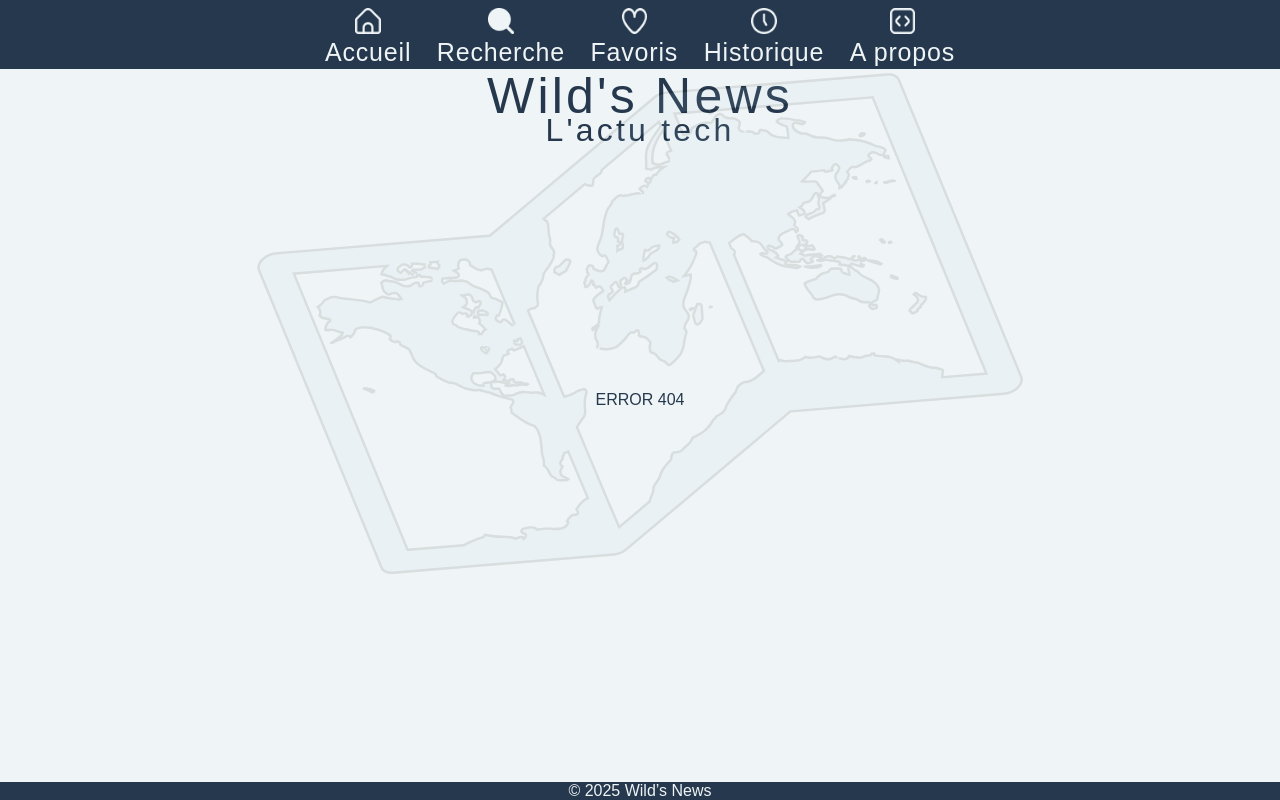
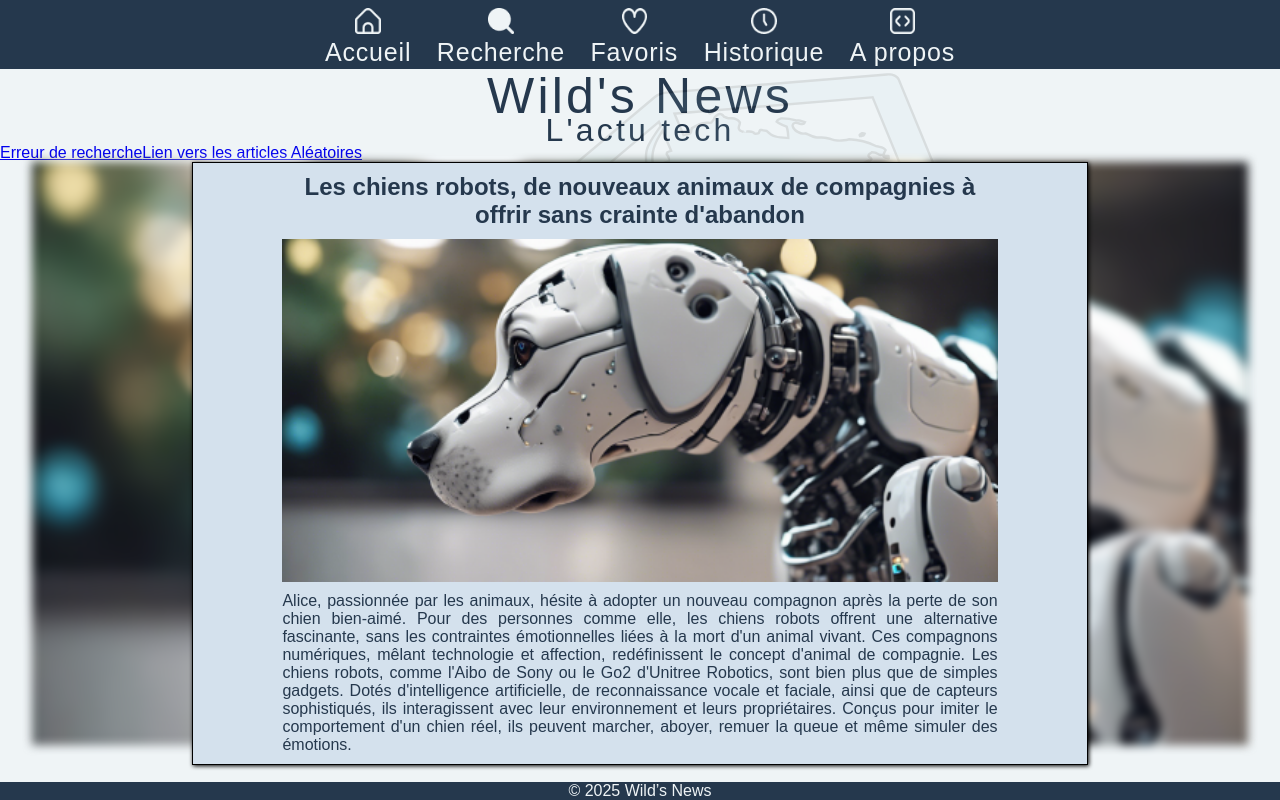
Before and after one commit to WildCodeSchool/2024-12-orleans-cda-project2-team-b, a React (Vite) app: page /recherche/article-choisi in a window 1280 px wide. Before the commit this address had no page. Built offline with nearby package versions, Linux system fonts and the light colour scheme; a web font is replaced by a local one.

Commit message:
changing css on many files

```diff
--- a/src/app.jsx
+++ b/src/app.jsx
@@ -13,7 +13,7 @@ function App() {
       <BackgroundCard />
       <MainTitle />
 
-      <main className='absolute-center-container'>
+      <main>
         <Outlet />
       </main>
 
--- a/src/app.scss
+++ b/src/app.scss
@@ -1,9 +1,9 @@
-@use './variables.scss' as vars;
+// @use './variables.scss' as vars;
 
-.absolute-center-container {
-  position: absolute;
-  top: 50%;
-  left: 50%;
-  transform: translate(-50%, -50%);
-  font-family: vars.$font-family;
-}
+// .absolute-center-container {
+//   position: absolute;
+//   top: 50%;
+//   left: 50%;
+//   transform: translate(-50%, -50%);
+//   font-family: vars.$font-family;
+// }
--- a/src/components/button-random.scss
+++ b/src/components/button-random.scss
@@ -32,6 +32,14 @@
   transition: var(--btn-transition);
   overflow: hidden;
   box-shadow: var(--btn-shadow);
+}
+
+@media (max-width: 770px) {
+  .random-button {
+    height: 1.5rem;
+    width: 15rem;
+    font-size: 0.9rem;
+  }
 }
 
 .random-button span {
--- /dev/null
+++ b/src/pages/display-article.jsx
@@ -0,0 +1,24 @@
+// import { useParams } from 'react-router-dom';
+import chien from '../assets/chien-robot.png';
+import './display-article.scss';
+
+export default function DisplayArticle() {
+  // const { id } = useParams();
+  return (
+    <>
+      <div className='article-container'>
+        <img className='background-article' src={chien} />
+        <div className='article-box'>
+          <h2>{"Les chiens robots, de nouveaux animaux de compagnies à offrir sans crainte d'abandon"}</h2>
+          <img src={chien} alt='image article' />
+
+          <p>
+            {
+              "Alice, passionnée par les animaux, hésite à adopter un nouveau compagnon après la perte de son chien bien-aimé. Pour des personnes comme elle, les chiens robots offrent une alternative fascinante, sans les contraintes émotionnelles liées à la mort d'un animal vivant. Ces compagnons numériques, mêlant technologie et affection, redéfinissent le concept d'animal de compagnie. Les chiens robots, comme l'Aibo de Sony ou le Go2 d'Unitree Robotics, sont bien plus que de simples gadgets. Dotés d'intelligence artificielle, de reconnaissance vocale et faciale, ainsi que de capteurs sophistiqués, ils interagissent avec leur environnement et leurs propriétaires. Conçus pour imiter le comportement d'un chien réel, ils peuvent marcher, aboyer, remuer la queue et même simuler des émotions."
+            }
+          </p>
+        </div>
+      </div>
+    </>
+  );
+}
--- /dev/null
+++ b/src/pages/display-article.scss
@@ -0,0 +1,45 @@
+@use '../variables.scss' as vars;
+
+.article-container {
+  display: flex;
+  align-items: center;
+  flex-direction: column;
+  width: 100%;
+}
+
+.background-article {
+  position: absolute;
+  z-index: 0;
+  filter: blur(0.3rem);
+  width: 95%;
+}
+
+.article-box {
+  text-align: justify;
+  border: black solid 1px;
+  filter: drop-shadow(1px 1px 2px #000000);
+  width: 70%;
+  position: relative;
+  z-index: 1;
+  background-color: vars.$secondary-color;
+  display: flex;
+  flex-direction: column;
+  align-items: center;
+}
+
+.article-box > img {
+  margin-top: 10px;
+  width: 80%;
+}
+
+.article-box > h2 {
+  text-align: center;
+  margin-top: 10px;
+  width: 80%;
+}
+
+.article-box > p {
+  margin-top: 10px;
+  margin-bottom: 10px;
+  width: 80%;
+}
--- a/src/pages/display-favourite.jsx
+++ /dev/null
@@ -1,13 +0,0 @@
-import { useParams } from 'react-router-dom';
-
-import './display-favourite.scss';
-
-export default function DisplayFavourite() {
-  const { id } = useParams();
-  return (
-    <>
-      <p>Page qui montre le favoris sélectionné</p>
-      <p>ID du Favori : {id}</p>
-    </>
-  );
-}
--- a/src/pages/search.jsx
+++ b/src/pages/search.jsx
@@ -16,13 +16,29 @@ export default function Search() {
   return (
     <>
       {/*Plus tard afficher le place holder selon langue choisie */}
-      <div className={location.pathname === '/recherche/oops' ? 'search-bar-no-display' : 'search-bar'}>
-        <img src='/icons/search.png' />
-        <input type='search' placeholder='Ecrivez votre recherche en français '></input>
-      </div>
+      <div className='search-container'>
+        <div
+          className={
+            location.pathname === '/recherche/oops' || location.pathname === '/recherche/article-choisi'
+              ? 'search-bar-no-display'
+              : 'search-bar'
+          }
+        >
+          <img src='/icons/search.png' />
+          <input type='search' placeholder='Ecrivez votre recherche en français '></input>
+        </div>
 
-      <div className='search-random'>
-        <ButtonRandom />
+        <div
+          className={
+            location.pathname === '/recherche/article-choisi' || location.pathname === '/recherche/oops'
+              ? 'search-random-no-display'
+              : 'search-random'
+          }
+        >
+          {/* <div className='search-random '> */}
+          <ButtonRandom />
+          {/* </div> */}
+        </div>
       </div>
 
       <Link to='oops'>Erreur de recherche</Link>
--- a/src/pages/search.scss
+++ b/src/pages/search.scss
@@ -1,4 +1,13 @@
 @use '../variables.scss' as vars;
+
+.search-container {
+  display: flex;
+  flex-direction: column;
+  align-items: center;
+  @media screen and (max-width: 700px) {
+    margin-top: 100px;
+  }
+}
 
 .search-random {
   display: flex;
@@ -7,6 +16,8 @@
 }
 
 .search-bar {
+  overflow-x: hidden;
+  margin-top: 25px;
   border-radius: 50px;
   height: 10dvh;
   width: 50dvw;
@@ -59,3 +70,7 @@
 .search-bar-no-display {
   display: none;
 }
+
+.search-random-no-display {
+  display: none;
+}
```
Also changed, not shown: src/main.jsx (+6 -2 lines), src/assets/chien-robot.png (added), src/pages/display-favourite.scss (deleted).
